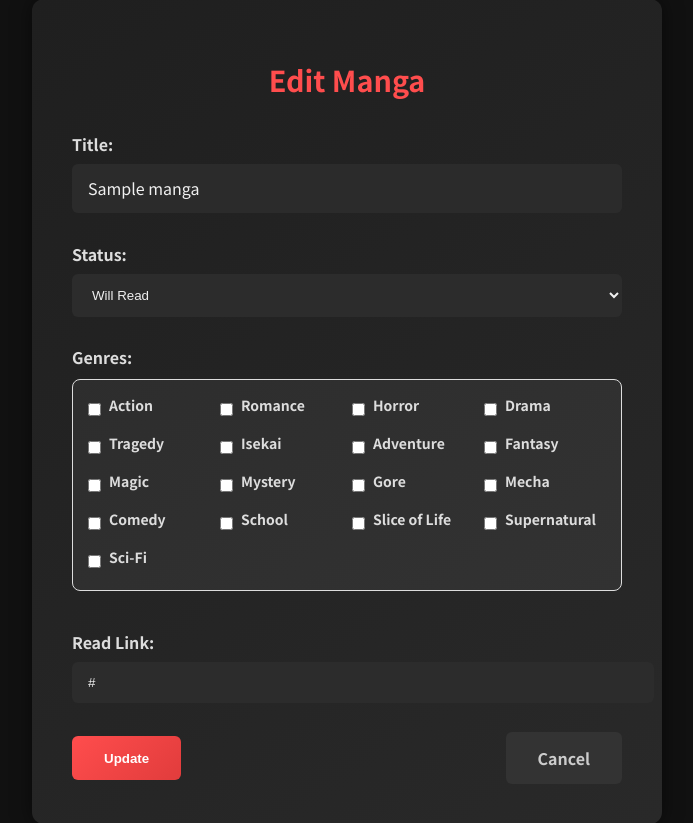
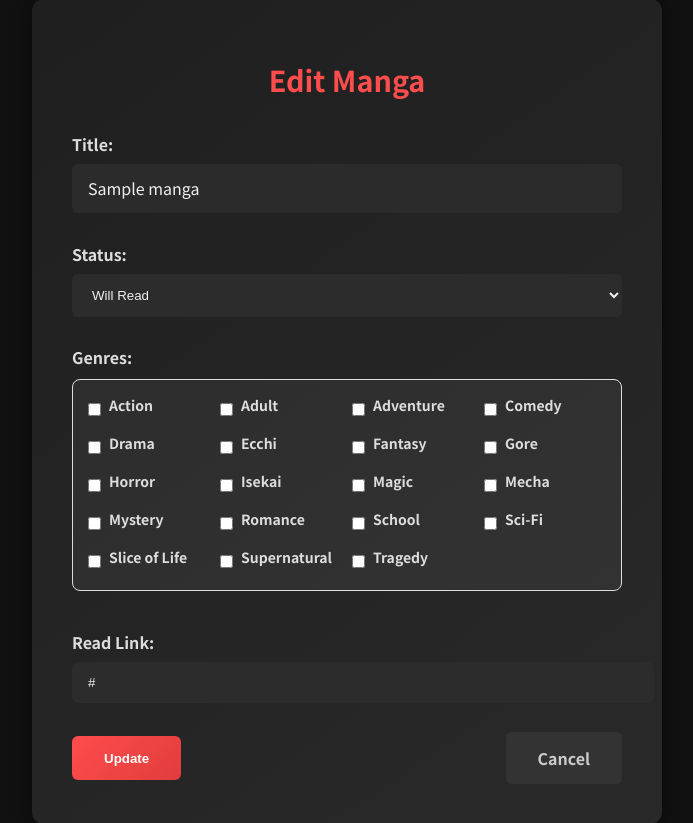
Before and after one commit to jesus-justin/Manga-Status-Site, a PHP site: page /edit.php?id=1 in a window 1280 px wide. Shown: the part 208-1031 px from the top of the page, without its empty margins (293-986 px from the left). Run offline with PHP 8.4, Linux system fonts and the light colour scheme; a user stored in the database is signed in; tables that the repository leaves empty or names only in its code hold one stand-in row (values such as "Sample post").

Commit message:
added new genres to edit.php

```diff
--- a/edit.php
+++ b/edit.php
@@ -133,7 +133,7 @@ $selected_categories = explode(', ', $manga['category']);
         <label>Genres:</label>
         <div class="genre-container">
           <?php
-          $available_categories = ['Action', 'Romance', 'Horror', 'Drama', 'Tragedy', 'Isekai', 'Adventure', 'Fantasy', 'Magic', 'Mystery', 'Gore', 'Mecha', 'Comedy', 'School', 'Slice of Life', 'Supernatural', 'Sci-Fi'];
+          $available_categories = ['Action', 'Adult', 'Adventure', 'Comedy', 'Drama', 'Ecchi', 'Fantasy', 'Gore', 'Horror', 'Isekai', 'Magic', 'Mecha', 'Mystery', 'Romance', 'School', 'Sci-Fi', 'Slice of Life', 'Supernatural', 'Tragedy'];
           foreach ($available_categories as $cat) {
             $checked = in_array($cat, $selected_categories) ? 'checked' : '';
             echo "<div class='genre-item'>
```
